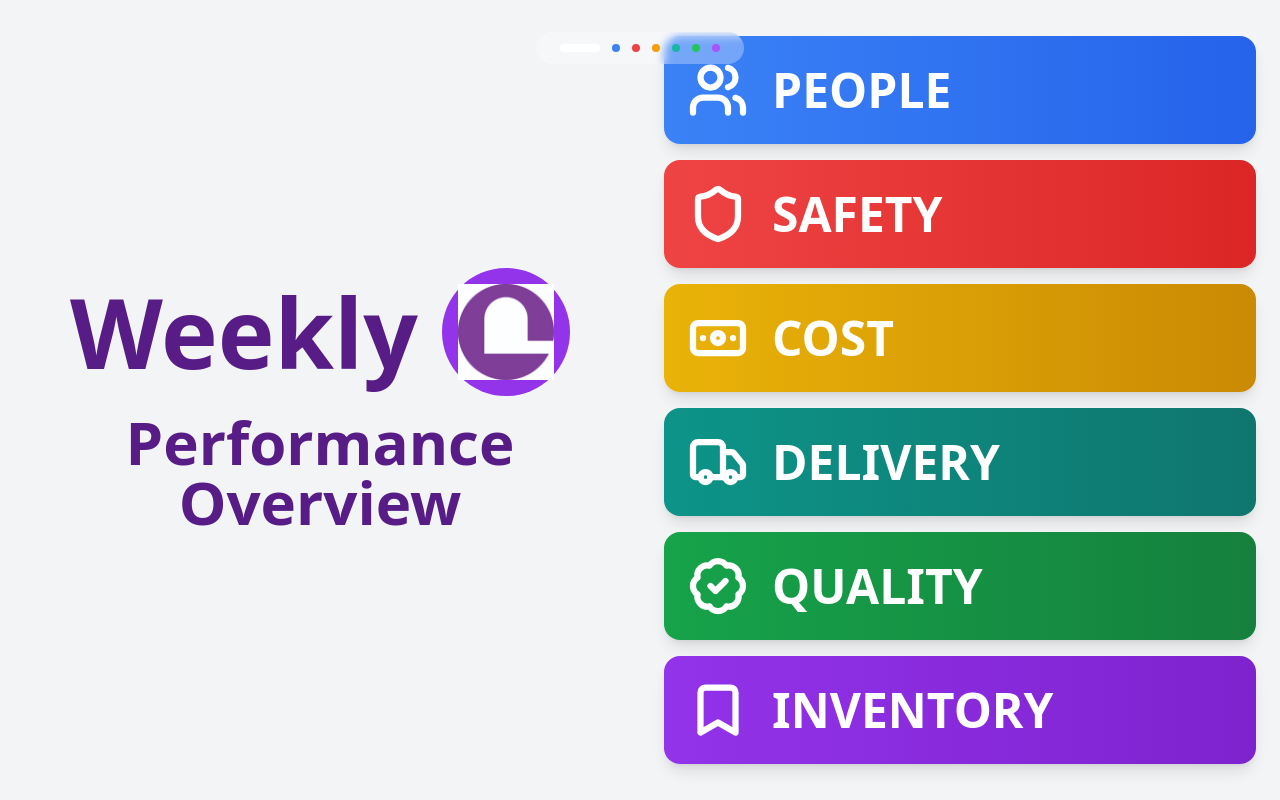
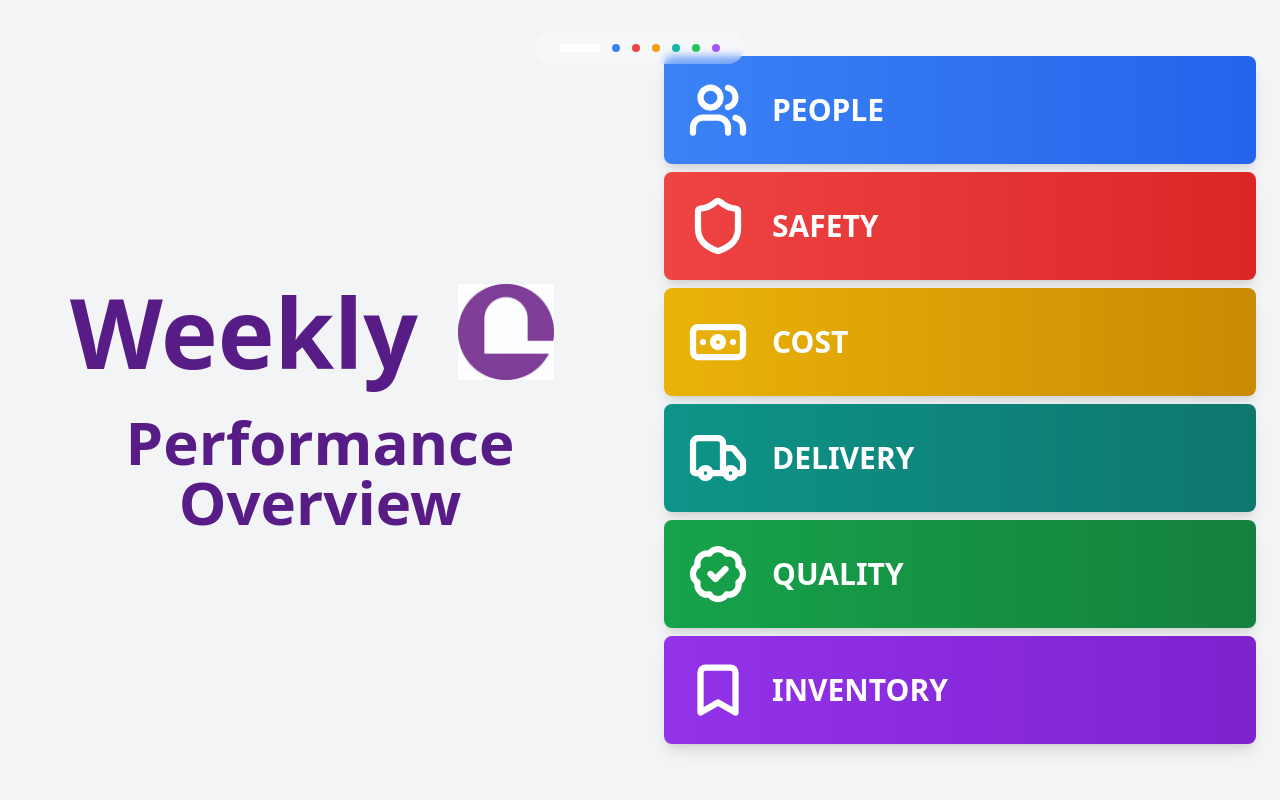
Before and after one commit to marieshaas/kpi_dashboard, a React (Create React App) app: page / in a window 1280 px wide. Built offline with nearby package versions, Linux system fonts and the light colour scheme.

Commit message:
fix opening page

```diff
--- a/src/components/openingPage.jsx
+++ b/src/components/openingPage.jsx
@@ -11,7 +11,7 @@ const OpeningPage = () => {
         <div className="flex-1 flex flex-col items-center justify-center">
           <div className="flex items-center gap-6 mb-4">
             <h1 className="text-8xl font-black text-purple-900">Weekly</h1>
-            <div className="bg-purple-600 rounded-full p-4 w-32 h-32 flex items-center justify-center">
+            <div className="bg-white-600 rounded-full p-4 w-32 h-32 flex items-center justify-center">
               <img src={logo} alt="logo" className="w-full h-full object-contain"/>
             </div>
           </div>
@@ -20,42 +20,42 @@ const OpeningPage = () => {
         </div>
 
         {/* Right Side - Category Bars */}
-        <div className="flex-1 space-y-4">
+        <div className="flex-1 space-y-2">
 
           {/* PEOPLE */}
-          <div className="bg-gradient-to-r from-blue-500 to-blue-600 rounded-2xl p-6 flex items-center gap-6 shadow-lg">
+          <div className="bg-gradient-to-r from-blue-500 to-blue-600 rounded-lg p-6 flex items-center gap-6 shadow-lg">
             <Users size={60} className="text-white" strokeWidth={2.5} />
-            <h3 className="text-5xl font-black text-white">PEOPLE</h3>
+            <h3 className="text-3xl font-black text-white">PEOPLE</h3>
           </div>
 
           {/* SAFETY */}
-          <div className="bg-gradient-to-r from-red-500 to-red-600 rounded-2xl p-6 flex items-center gap-6 shadow-lg">
+          <div className="bg-gradient-to-r from-red-500 to-red-600 rounded-lg p-6 flex items-center gap-6 shadow-lg">
             <Shield size={60} className="text-white" strokeWidth={2.5} />
-            <h3 className="text-5xl font-black text-white">SAFETY</h3>
+            <h3 className="text-3xl font-black text-white">SAFETY</h3>
           </div>
 
           {/* COST */}
-          <div className="bg-gradient-to-r from-yellow-500 to-yellow-600 rounded-2xl p-6 flex items-center gap-6 shadow-lg">
+          <div className="bg-gradient-to-r from-yellow-500 to-yellow-600 rounded-lg p-6 flex items-center gap-6 shadow-lg">
             <Banknote size={60} className="text-white" strokeWidth={2.5} />
-            <h3 className="text-5xl font-black text-white">COST</h3>
+            <h3 className="text-3xl font-black text-white">COST</h3>
           </div>
 
           {/* DELIVERY */}
-          <div className="bg-gradient-to-r from-teal-600 to-teal-700 rounded-2xl p-6 flex items-center gap-6 shadow-lg">
+          <div className="bg-gradient-to-r from-teal-600 to-teal-700 rounded-lg p-6 flex items-center gap-6 shadow-lg">
             <Truck size={60} className="text-white" strokeWidth={2.5} />
-            <h3 className="text-5xl font-black text-white">DELIVERY</h3>
+            <h3 className="text-3xl font-black text-white">DELIVERY</h3>
           </div>
 
           {/* QUALITY */}
-          <div className="bg-gradient-to-r from-green-600 to-green-700 rounded-2xl p-6 flex items-center gap-6 shadow-lg">
+          <div className="bg-gradient-to-r from-green-600 to-green-700 rounded-lg p-6 flex items-center gap-6 shadow-lg">
             <BadgeCheck size={60} className="text-white" strokeWidth={2.5} />
-            <h3 className="text-5xl font-black text-white">QUALITY</h3>
+            <h3 className="text-3xl font-black text-white">QUALITY</h3>
           </div>
 
           {/* INVENTORY */}
-          <div className="bg-gradient-to-r from-purple-600 to-purple-700 rounded-2xl p-6 flex items-center gap-6 shadow-lg">
+          <div className="bg-gradient-to-r from-purple-600 to-purple-700 rounded-lg p-6 flex items-center gap-6 shadow-lg">
             <Bookmark size={60} className="text-white" strokeWidth={2.5} />
-            <h3 className="text-5xl font-black text-white">INVENTORY</h3>
+            <h3 className="text-3xl font-black text-white">INVENTORY</h3>
           </div>
 
         </div>
```
